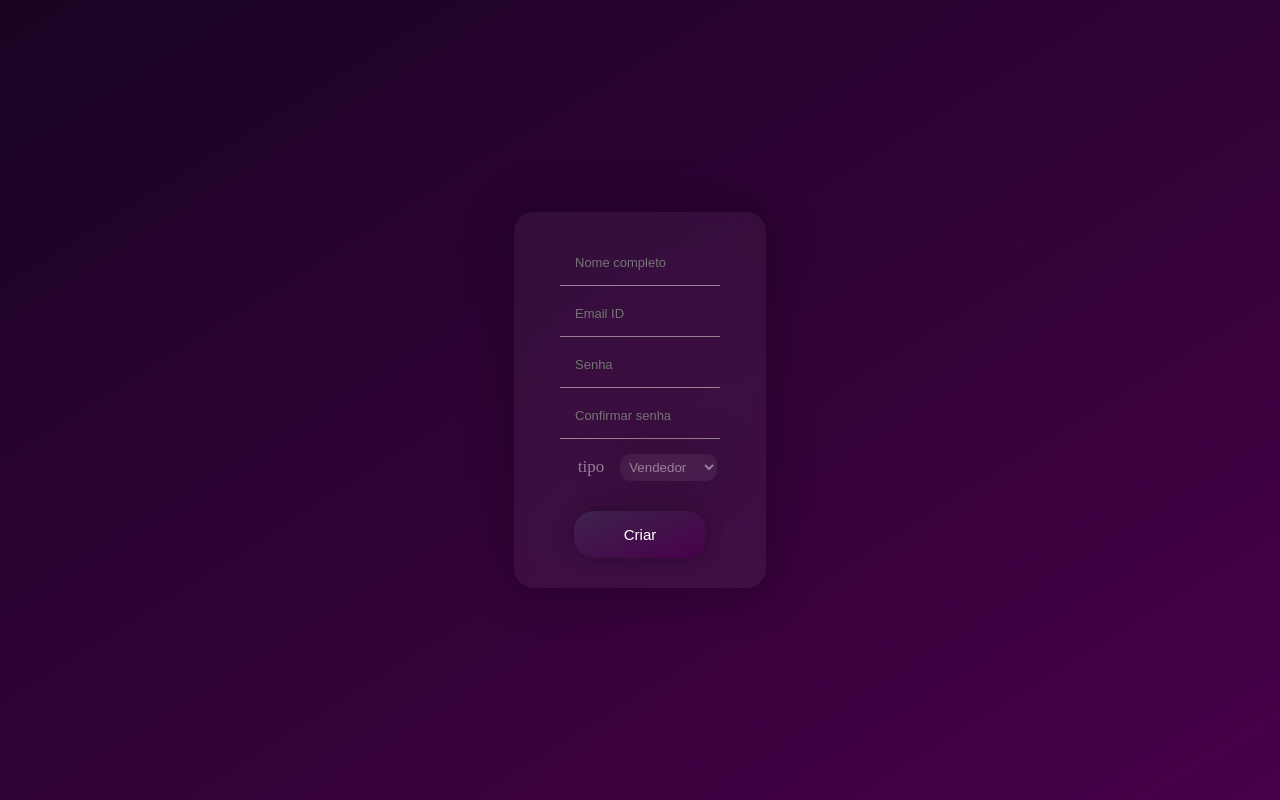
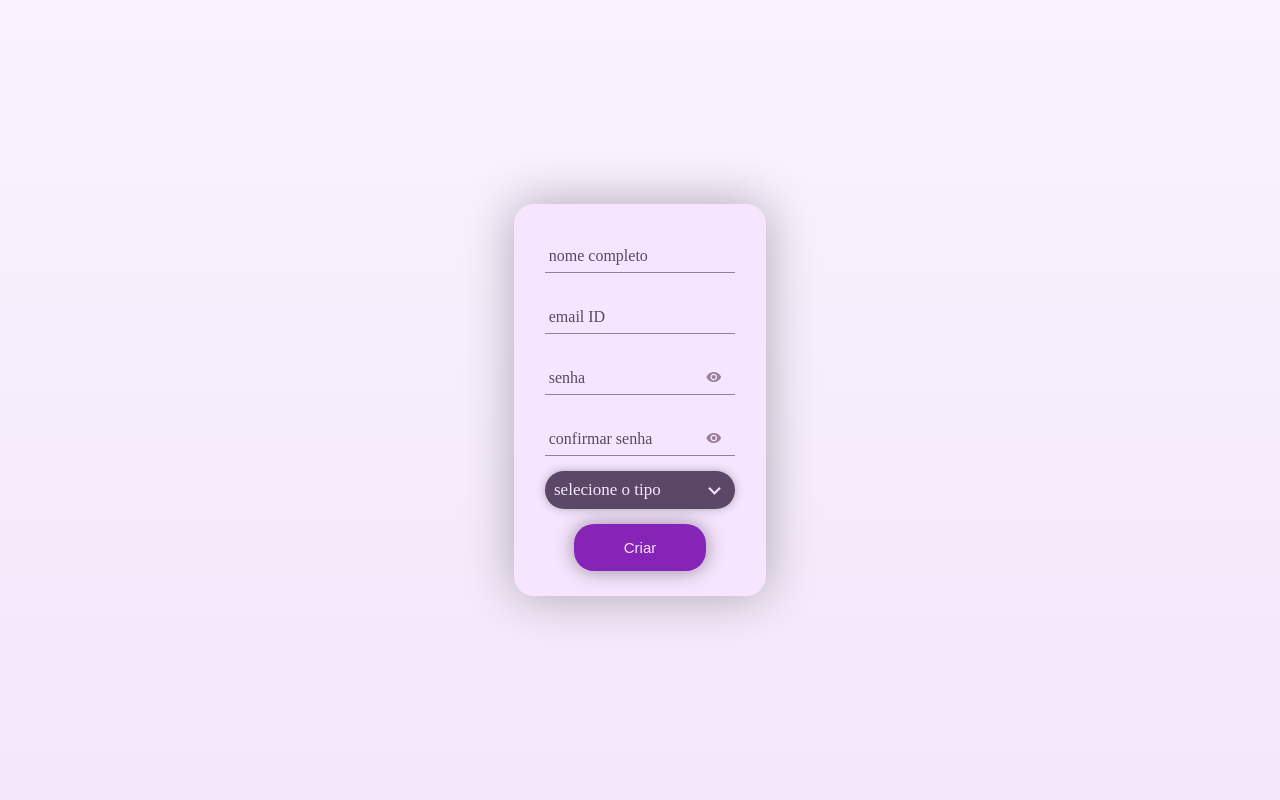
Before and after one commit to pedrooou/achaiprojeto, a website: page www/criar_conta/criar_conta.html in a window 1280 px wide. Drawn offline with Linux system fonts and the light colour scheme.

Commit message:
ja mudei a tela de login e a de criar conta

```diff
--- a/www/criar_conta/criar_conta.css
+++ b/www/criar_conta/criar_conta.css
@@ -20,7 +20,7 @@ overflow: hidden;
 display: flex;
 justify-content: center;
 align-items: center;
-background: linear-gradient(to bottom right,#190423, #480049) ;
+background: linear-gradient( to bottom, #faf3fe, #f3e7fa);
 position: relative;
 }
 
@@ -29,7 +29,7 @@ position: relative;
   box-shadow: 0 0 50px rgba(0, 0, 0, 0.3);
   backdrop-filter: blur(15px);
   padding: 10px;
-  background: rgba(255, 255, 255, 0.05);
+  background: #f6e5fe;
   border-radius: 20px;
   animation: slideUp 0.5s forwards ease-in-out;
   justify-content: center;
@@ -41,36 +41,6 @@ position: relative;
 
 }
 
-#tipo_de_app{
-  padding-top: 10px;
-  width: 100%;
-  margin: 0 auto;
-  text-align: center;
-}
-#tipo_de_app label{
-  padding-right: 12px;
-  padding-left: 15px;
-  color: #9A7F98;
-  font-size: 17px;
-}
-
-#tipo_de_app select {
-  padding-left: 15px;
-  padding-right: 15px;
-  padding: 5px;
-  border-radius: 10px;
-  background-color: #a2a2a211;
-  border: none;
-  color: #9a7f98;
-  box-shadow: 0 0 50px rgba(0, 0, 0, 0.3);
-  backdrop-filter: blur(15px);
-  outline: none;
-}
-
-#opcao1, #opcao2{
-  background:#a2a2a211;
-  color: #9a7f98;
-}
 
 @keyframes slideUp {
 from { transform: translateX(100%); }
@@ -91,7 +61,7 @@ to { transform: translateX(-200%); }
   color: #9a7f98;
   position: absolute;
   top: 15px;
-  right: 40px;
+  right: 34.5px;
 
 
 }
@@ -99,11 +69,11 @@ to { transform: translateX(-200%); }
   color:#9a7f98;
   top: 15px;
   position: absolute;
-  right: 40px;
+  right: 34.5px;
 
 }
 
-#dados3, #dados4{
+ #dados1 ,#dados2,#dados3, #dados4{
   display: flex;
   position: relative;
 }
@@ -112,9 +82,11 @@ input {
   font-size: 13px;
   display: block;
   padding: 15px;
+  padding-bottom: 10px;
+  padding-left: 0;
   margin: 0 auto;
-  margin-bottom: 5px;
-  width: 160px;
+  margin-bottom: 20px;
+  width: 190px;
   box-sizing: border-box;
   background-color: rgb(255, 255, 255);
   outline: none;
@@ -124,25 +96,121 @@ input {
   color: #9A7F98;
 }
 
+#senha2{
+  margin-bottom: 5px;
+}
+
+.labels{
+  color: #5b4766;
+  position: absolute;
+  left: 25px;
+  top: 15px;
+  transition: 0.3s;
+  pointer-events: none;
+  -webkit-transition: 0.3s;
+}
+
+#dados #dados1 input:focus + label,
+#dados #dados1 input:valid + label,
+#dados #dados2 input:focus + label,
+#dados #dados2 input:valid + label,
+#dados #dados3 input:focus + label,
+#dados #dados3 input:valid + label,
+#dados #dados4 input:focus + label,
+#dados #dados4 input:valid + label {
+  top: -10px;
+color: #2d2232;
+}
+
+
+
 #botaocriar {
-    background: linear-gradient(to bottom right,#3E234F, #480049);
+  background: #8624b7;
   margin-right:50px ;
   margin-left: 50px ;
-  margin-bottom: 20px;
-  margin-top: 30px;
+  margin-bottom: 15px;
+  margin-top: 10px;
   padding-left: 50px;
   padding-right: 50px;
   padding-top: 15px;
   padding-bottom: 15px;
   text-decoration: none;
-  background-color: black;
   border: none;
-  box-shadow: 0 0 20px rgba(0, 0, 0, 0.3);
+  box-shadow: 0 0 20px rgba(0, 0, 0, 0.4);
   text-align: center;
   font-size: 15px;
 
 
   border-radius: 20px;
   display: block;
-  color: rgb(255, 255, 255);
+color: #f6e6fe;
 }
+
+
+
+.caixa-selecao{
+  display: flex;
+  padding-top: 7px;
+  padding-bottom: 3px;
+  padding-left: 5px;
+  width: 190px;
+  margin: auto;
+  margin-top: 10px;
+  margin-bottom: 15px;
+  background: #5b4766;
+  box-shadow: 0 0 10px rgba(0, 0, 0, 0.278);
+  border-radius: 20px;
+}
+
+#selecoes{
+    width: 130px;
+    padding: 2px;
+    padding-left: 4px;
+    color: #2d2232;
+    font-size: 17px;
+color: #f6e6fe;
+}
+
+.mdi-chevron-down{
+      margin-bottom: 20px;
+      padding: 0.5px;
+      padding-left: 22px;
+      font-size: 25px;
+color: #f6e6fe;
+}
+
+#categoria-selecao{
+  text-align:left;
+}
+
+.opcoes{
+  display: none;
+  list-style-type: none;
+  width: 190px;
+  margin: auto;
+  padding-left: 9px;
+  height: 100%;
+  padding-top: 10px;
+  padding-bottom: 10px;
+  background: #5b4766;
+  color: #f6e6fe;
+  border-top: 1px solid #f6e6fe;
+}
+
+#opcao2{
+  border-bottom-left-radius: 10px;
+  border-bottom-right-radius: 10px;
+}
+.caixa-selecao2{
+  display: flex;
+  padding-top: 7px;
+  padding-bottom: 3px;
+  padding-left: 5px;
+  width: 190px;
+  margin: auto;
+  margin-top: 7px;
+  background: #5b4766;
+  box-shadow: 0 0 10px rgba(0, 0, 0, 0.278);
+  border-top-left-radius: 20px;
+  border-top-right-radius: 20px;
+}
--- a/www/criar_conta/criar_conta.html
+++ b/www/criar_conta/criar_conta.html
@@ -5,7 +5,7 @@
     <meta name="viewport" content="width=device-width, initial-scale=1.0" />
     <title>Document</title>
     <link rel="stylesheet" href="criar_conta.css" />
-    <link rel="stylesheet" href="../tabcomprador/telaTabComprador/telaTabComprador/tabcomprador.html" />
+    <link rel="stylesheet" href="../css/materialdesignicons.min.css" />
   </head>
 
   <body>
@@ -15,27 +15,40 @@
       </div>
       <div id="dados">
         <div id="dados1">
-          <input type="text" placeholder="Nome completo" />
+          <input type="text" required />
+          <label id="label1" class="labels">nome completo</label>
         </div>
         <div id="dados2">
-          <input type="text" placeholder="Email ID" />
+          <input type="text" required />
+          <label id="label2" class="labels">email ID</label>
         </div>
         <div id="dados3">
-          <input type="password" placeholder="Senha" id="senha1" />
-          <i onclick ="toggleSenha()"  class ="mdi mdi-eye" id="olho1"></i>
+          <input type="password" id="senha1" required />
+          <label id="label3" class="labels">senha</label>
+          <i onclick="toggleSenha()" class="mdi mdi-eye" id="olho1"></i>
         </div>
         <div id="dados4">
-          <input type="password" placeholder="Confirmar senha" id="senha2"/>
-          <i  onclick="toggleSenha2()" class="mdi mdi-eye" id="olho2"></i>
+          <input type="password" id="senha2" required />
+          <label id="label4" class="labels">confirmar senha</label>
+          <i onclick="toggleSenha2()" class="mdi mdi-eye" id="olho2"></i>
         </div>
       </div>
-      <div id="tipo_de_app">
-        <label>tipo</label>
-      <select id="">
-        <option id="opcao1" value="1">Vendedor</option>
-        <option  id="opcao2" value="2">Comprador</option>
-      </select>
-    </div>
+      <div id="selecao">
+        <div id="categoria-selecao">
+
+          <div id="caixa-de-selecao" class="caixa-selecao">
+            <label id="selecoes">selecione o tipo</label>
+            <div id="chevrons">
+              <i class="mdi mdi-chevron-down"></i>
+            </div>
+
+          </div>
+           <ul>
+              <li class="opcoes" id="opcao1">comprador</li>
+              <li class="opcoes" id="opcao2">vendedor</li>
+            </ul>
+        </div>
+      </div>
       <div id="botaocriarconta">
         <button id="botaocriar" onclick="mostrartela(event)">Criar</button>
       </div>
--- a/www/login/script.js
+++ b/www/login/script.js
@@ -98,7 +98,7 @@ document.addEventListener("DOMContentLoaded", () => {
 
       overlay.addEventListener("animationend", function aoFinalOverlay() {
         overlay.removeEventListener("animationend", aoFinalOverlay);
-        window.location.href = "link1.html";
+        window.location.href = "tabcomprador/telaTabComprador/telaTabComprador/tabcomprador.html";
       });
     });
   };
--- a/www/login/style.css
+++ b/www/login/style.css
@@ -15,26 +15,26 @@ overflow: hidden;
 display: flex;
 justify-content: center;
 align-items: center;
-background: linear-gradient(to bottom right,#190423, #480049);
+background: linear-gradient( to bottom, #faf3fe, #f3e7fa);
 position: relative;
 }
 
 
 
 #botao_entrada{
-padding-left: 40px;
-padding-right: 40px;
+padding-left: 46px;
+padding-right: 46px;
 padding-top: 15px;
 padding-bottom: 15px;
 margin-bottom: 5px;
 font-size: 15px;
 border-radius: 27px;
 margin-top: 30px;
-color: #9A7F98;
+color: #f6e6fe;
 margin-left: 30px;
 margin-right: 30px;
-background: linear-gradient(to bottom right,#3E234F, #480049);
-box-shadow: 0 0 20px rgba(0, 0, 0, 0.3);
+background: #8624b7;
+box-shadow: 0 0 20px rgba(0, 0, 0, 0.4);
 backdrop-filter: blur(15px);
 outline: none;
 -webkit-tap-highlight-color: transparent;
@@ -52,12 +52,12 @@ margin-bottom: 30px;
 border-radius: 27px;
 font-size: 15px;
 margin-top: 10px;
-background: rgba(255, 255, 255, 0.05);
-color: #9A7F98;
+background: #5b4766;
+color: #f6e6fe;
 margin-left: 30px;
 margin-right:30px;
-border: 0.7px solid #290A3C;
-box-shadow: 0 0 20px rgba(0, 0, 0, 0.3);
+border: none;
+box-shadow: 0 0 20px rgba(0, 0, 0, 0.4);
 backdrop-filter: blur(15px);
 -webkit-tap-highlight-color: transparent;
 outline: none;
@@ -78,7 +78,7 @@ background-color: #351335 ;
 color: #9A7F98;
 border: none;
 background: transparent;
-border-bottom: 1px solid #9A7F98;
+border-bottom: 1px solid #2d2232;
 outline: none;
 }
 
@@ -87,7 +87,7 @@ outline: none;
   top: 10px;
   left: 0;
   font-size: 13px;
-  color: #9A7F98;
+  color: #2d2232;
   pointer-events: none;
   transition: 0.3s;
   margin-left: 30px;
@@ -101,7 +101,7 @@ outline: none;
 #dados .dados1 input:valid + label {
 top: -10px;
 font-size: 11px;
-color: #9A7F98;
+color: #2d2232;
 }
 
 #botoes {
@@ -112,7 +112,7 @@ color: #9A7F98;
 
 .tela-de-login{
 
-  background: rgba(255, 255, 255, 0.05);
+  background: #f6e5fe;
   border-radius: 20px;
   backdrop-filter: blur(15px);
   box-shadow: 0 0 50px rgba(0, 0, 0, 0.3);
@@ -187,7 +187,8 @@ animation: fadeBody 3s forwards ease-in-out;
   top: 7px;
   outline: none;
   font-size: 20px;
-  color: #9A7F98;
+  color: #2d2232;
+  background: transparent;
 }
 
 .mdi-eye-off{
@@ -196,5 +197,6 @@ animation: fadeBody 3s forwards ease-in-out;
   top: 7px;
   font-size: 20px;
   outline: none;
-  color: #9A7F98;
+  color:#2d2232;
+  background: transparent;
 }
```
Also changed, not shown: www/index.html (+1 -1 lines).
